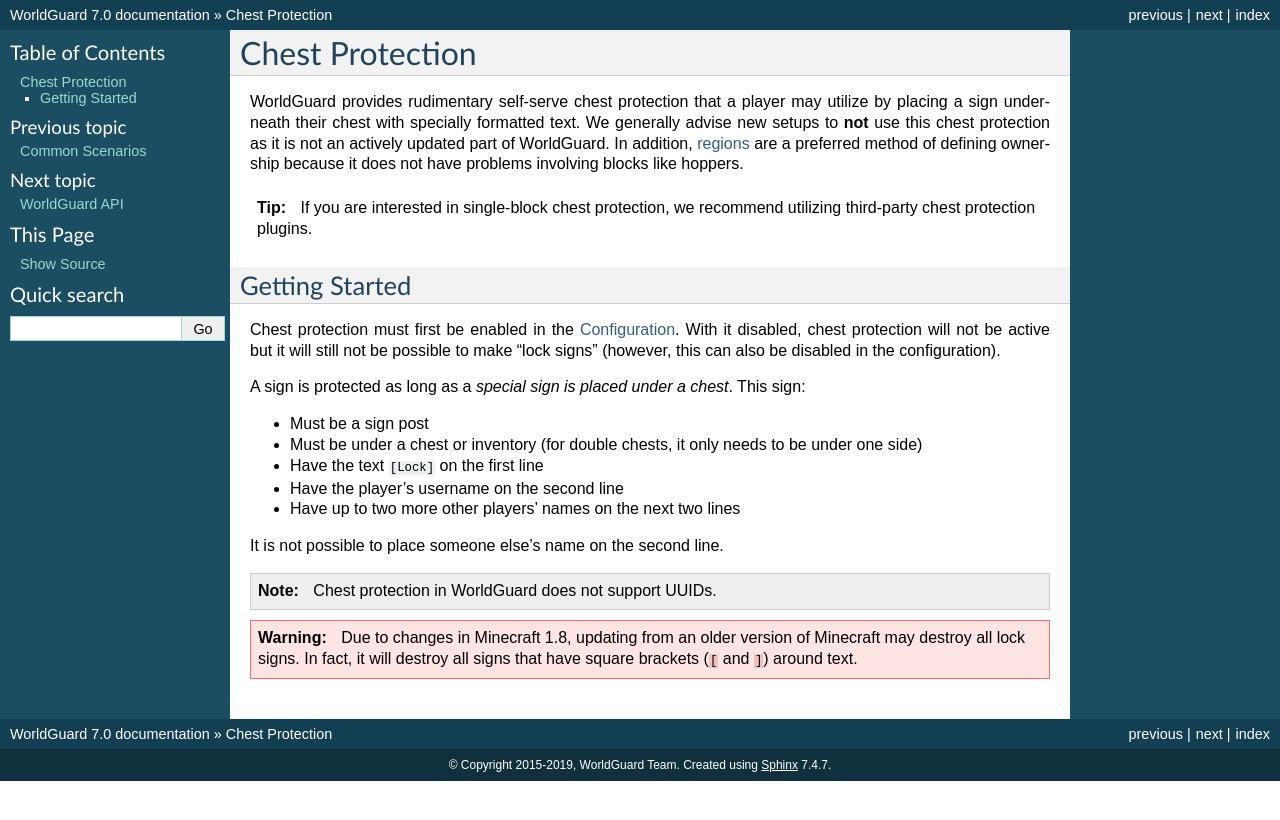
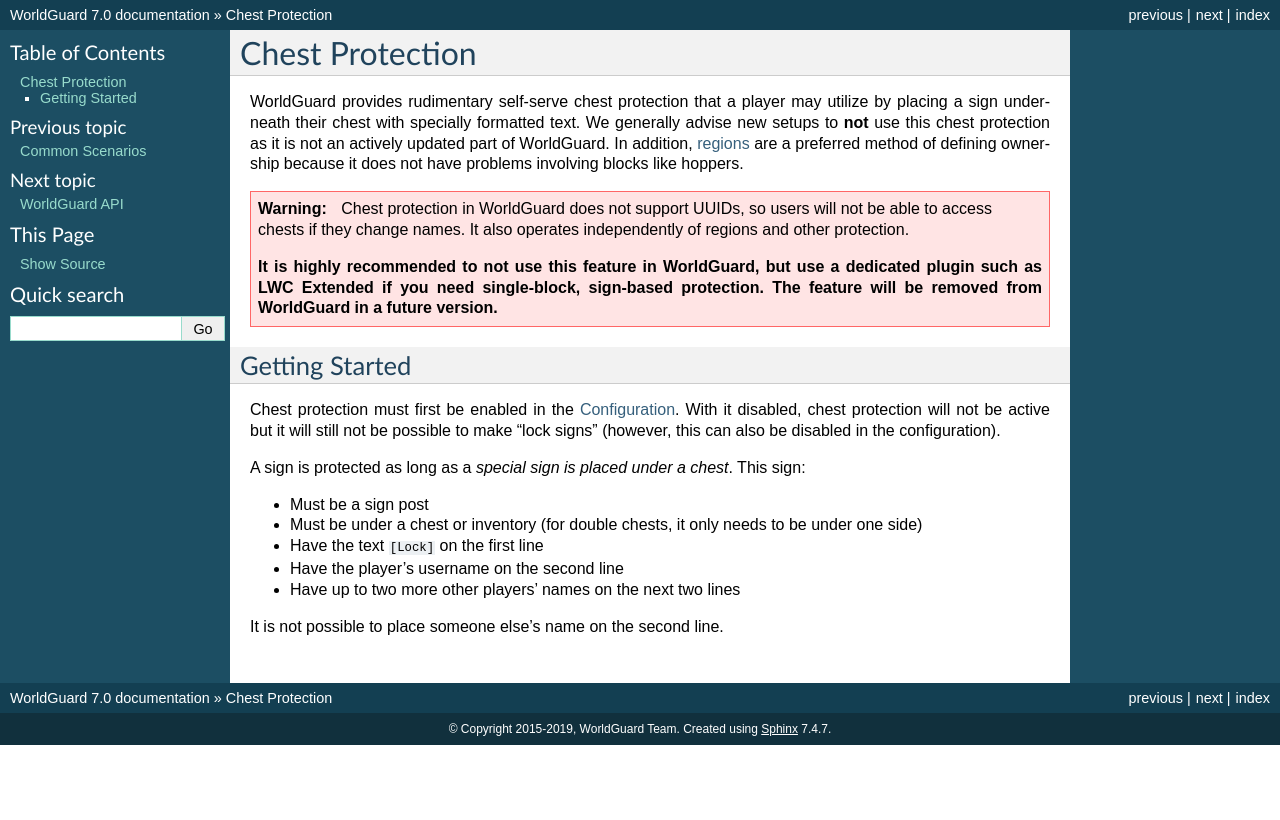
Before and after one commit to aurorasmiles/WorldGuardDocs, a Sphinx documentation site: the page built from source/chest-protection.rst, in a window 1280 px wide. Shown: the top 820 px of the page. Built offline with Sphinx 7.4.7, drawn with Linux system fonts in a browser that asks for light colours.

Commit message:
Add deprecation notices for chest protection and sql storage.

```diff
--- a/source/chest-protection.rst
+++ b/source/chest-protection.rst
@@ -4,8 +4,12 @@
 
 WorldGuard provides rudimentary self-serve chest protection that a player may utilize by placing a sign underneath their chest with specially formatted text. We generally advise new setups to **not** use this chest protection as it is not an actively updated part of WorldGuard. In addition, :doc:`regions <regions/index>` are a preferred method of defining ownership because it does not have problems involving blocks like hoppers.
 
-.. tip::
-    If you are interested in single-block chest protection, we recommend utilizing third-party chest protection plugins.
+.. warning::
+    Chest protection in WorldGuard does not support UUIDs, so users will not be able to access chests if they change names.
+    It also operates independently of regions and other protection.
+
+    **It is highly recommended to not use this feature in WorldGuard, but use a dedicated plugin such as LWC Extended if you need single-block, sign-based protection.
+    The feature will be removed from WorldGuard in a future version.**
 
 Getting Started
 ===============
@@ -21,9 +25,3 @@
 * Have up to two more other players' names on the next two lines
 
 It is not possible to place someone else's name on the second line.
-
-.. note::
-    Chest protection in WorldGuard does not support UUIDs.
-
-.. warning::
-    Due to changes in Minecraft 1.8, updating from an older version of Minecraft may destroy all lock signs. In fact, it will destroy all signs that have square brackets (``[`` and ``]``) around text.
--- a/source/regions/storage.rst
+++ b/source/regions/storage.rst
@@ -20,6 +20,8 @@
 
 .. warning::
     SQL support for region storage was contributed by a third-party developer and despite large rewrites, there are major issues with using it. It is highly recommended to never use SQL for storing your WorldGuard regions.
+
+    **If you are already using SQL for region storage, you should migrate back to YAML using the migrate command covered below. SQL support for region storage will be removed from WorldGuard in a future version.**
 
 Switching Drivers
 =================
```
